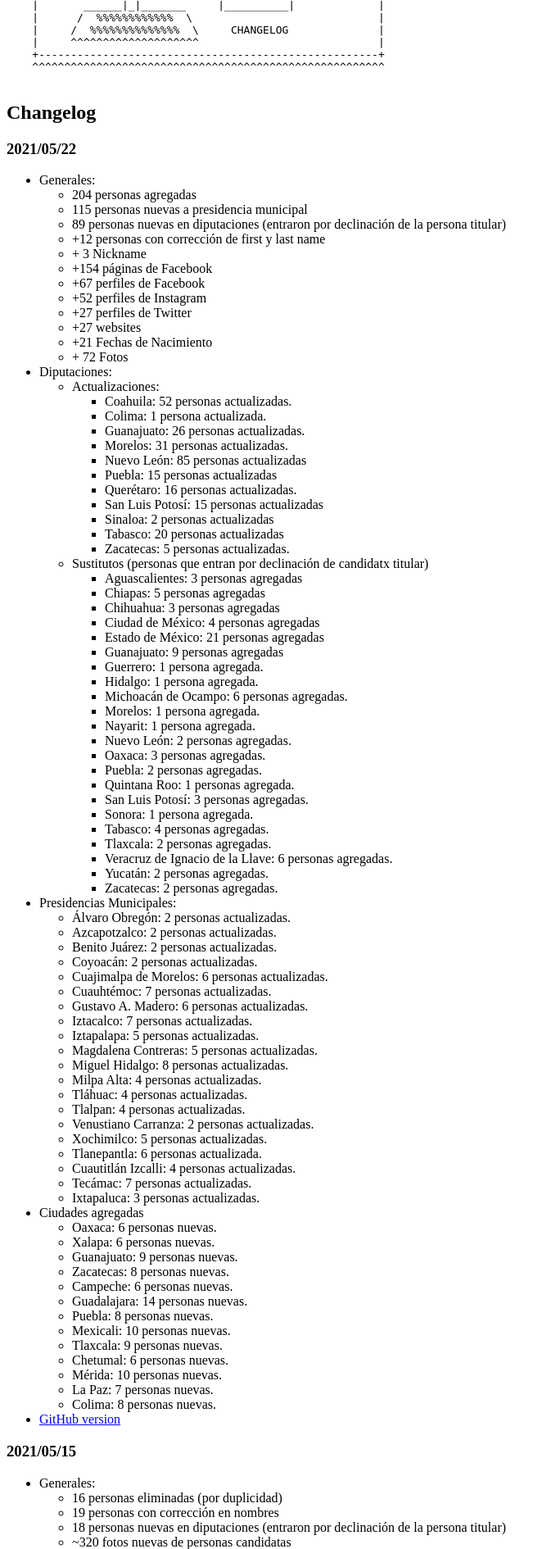
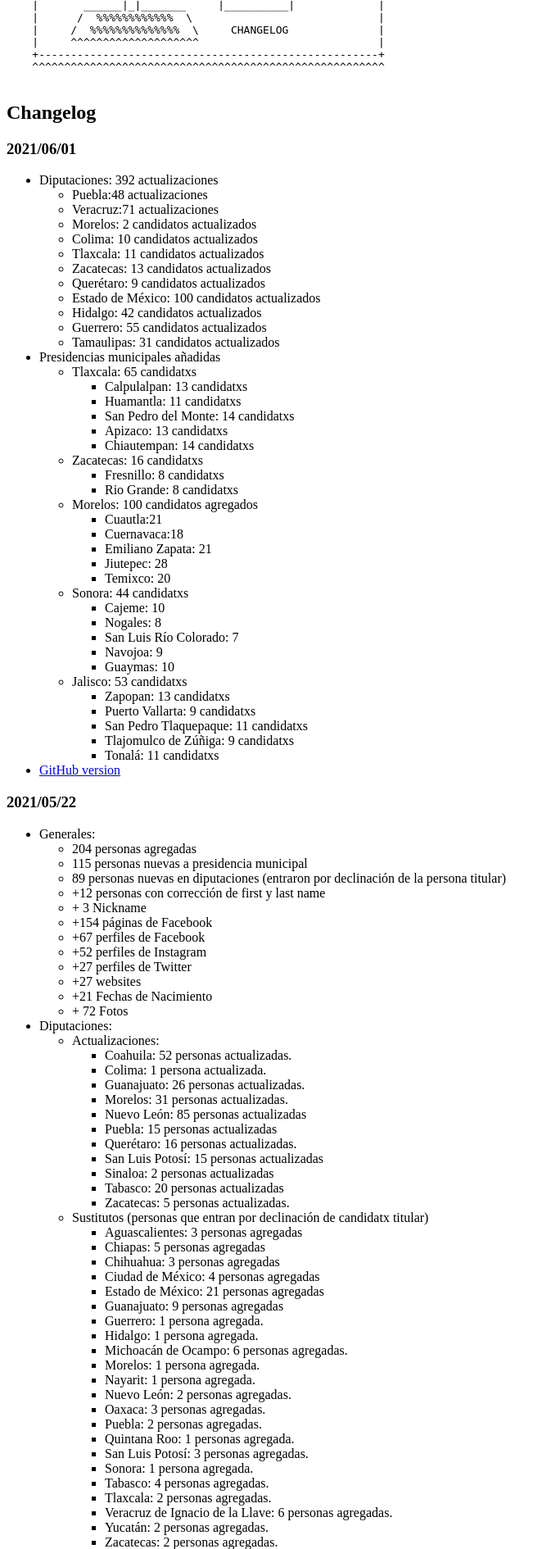
Before and after one commit to Socialtic/api-politica, a Flask app: page /changelog/ in a window 1280 px wide. Shown: the part 217-2107 px from the top of the page at 82% size, without its empty margins (0-673 px from the left). Run offline with Flask 2, Linux system fonts and the light colour scheme.

Commit message:
Added Privacy Police

```diff
--- a/app/templates/changelog.html
+++ b/app/templates/changelog.html
@@ -25,6 +25,65 @@
     </pre>
 
     <h2>Changelog</h2>
+
+    <h3>2021/06/01</h3>
+    <ul>
+        <li>Diputaciones: 392 actualizaciones</li>
+        <ul>
+            <li>Puebla:48 actualizaciones</li>
+            <li>Veracruz:71 actualizaciones</li>
+            <li>Morelos: 2 candidatos actualizados</li>
+            <li>Colima: 10 candidatos actualizados</li>
+            <li>Tlaxcala: 11 candidatos actualizados</li>
+            <li>Zacatecas: 13 candidatos actualizados</li>
+            <li>Querétaro: 9 candidatos actualizados</li>
+            <li>Estado de México: 100 candidatos actualizados</li>
+            <li>Hidalgo: 42 candidatos actualizados</li>
+            <li>Guerrero: 55 candidatos actualizados</li>
+            <li>Tamaulipas: 31 candidatos actualizados</li>
+        </ul>
+        <li>Presidencias municipales añadidas</li>
+        <ul>
+            <li>Tlaxcala: 65 candidatxs</li>
+            <ul>
+                <li>Calpulalpan: 13 candidatxs</li>
+                <li>Huamantla: 11 candidatxs</li>
+                <li>San Pedro del Monte: 14 candidatxs</li>
+                <li>Apizaco: 13 candidatxs</li>
+                <li>Chiautempan: 14 candidatxs</li>
+            </ul>
+            <li>Zacatecas: 16 candidatxs</li>
+            <ul>
+                <li>Fresnillo: 8 candidatxs</li>
+                <li>Rio Grande: 8 candidatxs</li>
+            </ul>
+            <li>Morelos: 100 candidatos agregados</li>
+            <ul>
+                <li>Cuautla:21</li>
+                <li>Cuernavaca:18</li>
+                <li>Emiliano Zapata: 21</li>
+                <li>Jiutepec: 28</li>
+                <li>Temixco: 20</li>
+            </ul>
+            <li>Sonora: 44 candidatxs</li>
+            <ul>
+                <li>Cajeme: 10</li>
+                <li>Nogales: 8</li>
+                <li>San Luis Río Colorado: 7</li>
+                <li>Navojoa: 9</li>
+                <li>Guaymas: 10</li>
+            </ul>
+            <li>Jalisco: 53 candidatxs</li>
+            <ul>
+                <li>Zapopan: 13 candidatxs</li>
+                <li>Puerto Vallarta: 9 candidatxs</li>
+                <li>San Pedro Tlaquepaque: 11 candidatxs</li>
+                <li>Tlajomulco de Zúñiga: 9 candidatxs</li>
+                <li>Tonalá: 11 candidatxs</li>
+            </ul>
+        </ul>
+        <li><a href="https://github.com/Socialtic/mx-elections-2021/releases/tag/1.4">GitHub version</a></li>
+    </ul>
 
     <h3>2021/05/22</h3>
     <ul>
@@ -195,5 +254,7 @@
         <li><a href="https://github.com/Socialtic/mx-elections-2021/releases/tag/1.0">GitHub version</a></li>
     </ul>
 
+    <h2>Aviso de Privacidad</h2>
+    Te invitamos a conocer nuestro <a href="https://socialtic.org/aviso-de-privacidad/">aviso de privacidad</a>.
 </body>
 </html>
--- a/app/templates/error.html
+++ b/app/templates/error.html
@@ -37,5 +37,7 @@
         <li><a href="https://www.instagram.com/socialtic/">Instagram de SocialTIC</a></li>
     </ul>
 
+    <h2>Aviso de Privacidad</h2>
+    Te invitamos a conocer nuestro <a href="https://socialtic.org/aviso-de-privacidad/">aviso de privacidad</a>.
 </body>
 </html>
--- a/app/templates/index.html
+++ b/app/templates/index.html
@@ -67,5 +67,7 @@
         <li><a href="https://www.instagram.com/socialtic/">Instagram de SocialTIC</a></li>
     </ul>
 
+    <h2>Aviso de Privacidad</h2>
+    Te invitamos a conocer nuestro <a href="https://socialtic.org/aviso-de-privacidad/">aviso de privacidad</a>.
 </body>
 </html>
--- a/app/templates/token.html
+++ b/app/templates/token.html
@@ -62,5 +62,7 @@
         <li><a href="https://www.instagram.com/socialtic/">Instagram de SocialTIC</a></li>
     </ul>
 
+    <h2>Aviso de Privacidad</h2>
+    Te invitamos a conocer nuestro <a href="https://socialtic.org/aviso-de-privacidad/">aviso de privacidad</a>.
 </body>
 </html>
```
